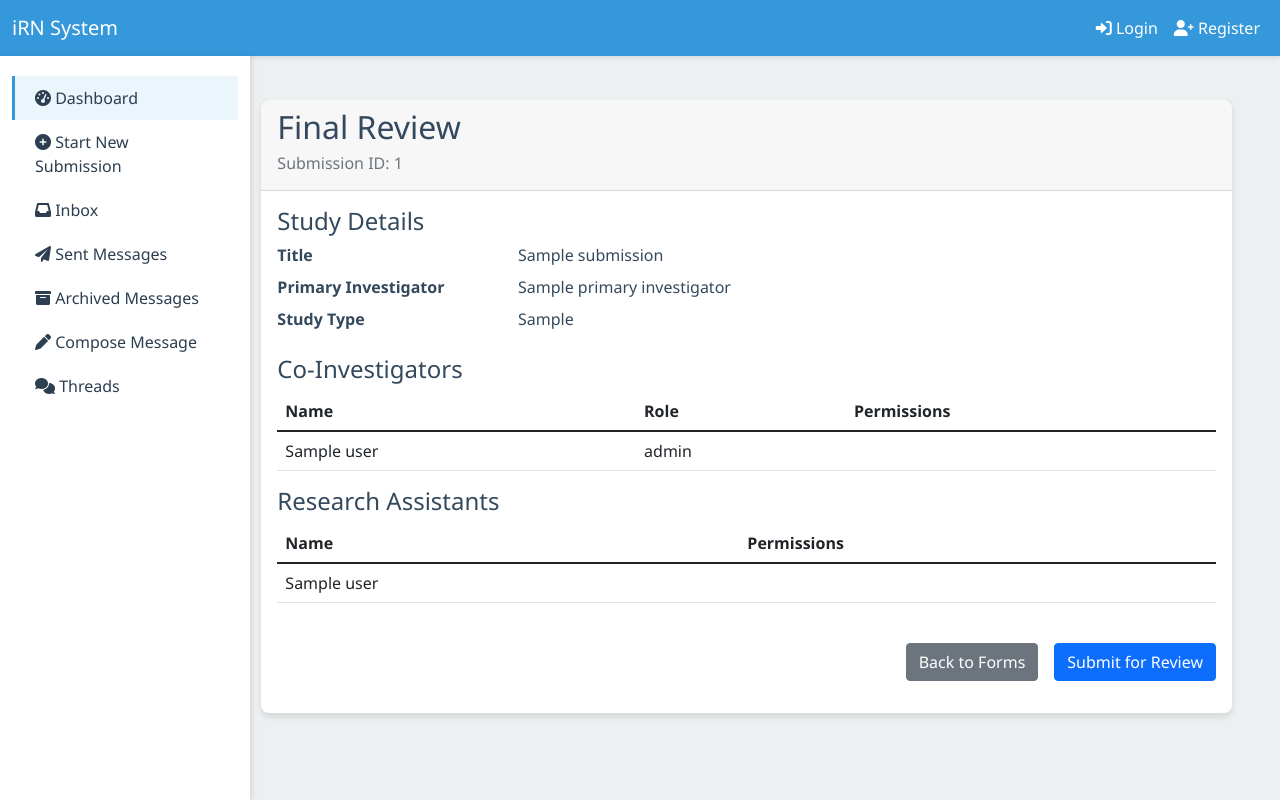
After one commit to IyadSultan/IRN3, a Django app: template submission/templates/submission/final_review.html in a window 1280 px wide. The commit adds this page. Run offline with Django 5.2, Linux system fonts and the light colour scheme; the template is opened without the code that fills it: most values are stand-ins (such as "Sample title", 1, 10 or a date in 2020); parts of the project's set-up code (start-up, migrations or seed data) failed here and were passed over; some libraries are stand-ins or nearby versions.

Commit message:
slight modifications to submission

```diff
--- /dev/null
+++ b/submission/templates/submission/final_review.html
@@ -0,0 +1,86 @@
+{% extends 'users/base.html' %}
+{% load crispy_forms_tags %}
+
+{% block title %}Final Review - {{ submission.title }}{% endblock %}
+
+{% block content %}
+<div class="container mt-4">
+    <div class="card">
+        <div class="card-header">
+            <h2>Final Review</h2>
+            <h6 class="text-muted">Submission ID: {{ submission.temporary_id }}</h6>
+        </div>
+        <div class="card-body">
+            <h4>Study Details</h4>
+            <dl class="row">
+                <dt class="col-sm-3">Title</dt>
+                <dd class="col-sm-9">{{ submission.title }}</dd>
+
+                <dt class="col-sm-3">Primary Investigator</dt>
+                <dd class="col-sm-9">{{ submission.primary_investigator.get_full_name }}</dd>
+
+                <dt class="col-sm-3">Study Type</dt>
+                <dd class="col-sm-9">{{ submission.study_type }}</dd>
+            </dl>
+
+            <h4>Co-Investigators</h4>
+            <div class="table-responsive">
+                <table class="table">
+                    <thead>
+                        <tr>
+                            <th>Name</th>
+                            <th>Role</th>
+                            <th>Permissions</th>
+                        </tr>
+                    </thead>
+                    <tbody>
+                        {% for ci in coinvestigators %}
+                        <tr>
+                            <td>{{ ci.user.get_full_name }}</td>
+                            <td>{{ ci.role_in_study }}</td>
+                            <td>
+                                {% if ci.can_submit %}Can Submit{% endif %}
+                                {% if ci.can_edit %}Can Edit{% endif %}
+                                {% if ci.can_view_communications %}Can View Communications{% endif %}
+                            </td>
+                        </tr>
+                        {% endfor %}
+                    </tbody>
+                </table>
+            </div>
+
+            <h4>Research Assistants</h4>
+            <div class="table-responsive">
+                <table class="table">
+                    <thead>
+                        <tr>
+                            <th>Name</th>
+                            <th>Permissions</th>
+                        </tr>
+                    </thead>
+                    <tbody>
+                        {% for ra in research_assistants %}
+                        <tr>
+                            <td>{{ ra.user.get_full_name }}</td>
+                            <td>
+                                {% if ra.can_submit %}Can Submit{% endif %}
+                                {% if ra.can_edit %}Can Edit{% endif %}
+                                {% if ra.can_view_communications %}Can View Communications{% endif %}
+                            </td>
+                        </tr>
+                        {% endfor %}
+                    </tbody>
+                </table>
+            </div>
+
+            <form method="post" class="mt-4">
+                {% csrf_token %}
+                <div class="d-grid gap-2 d-md-flex justify-content-md-end">
+                    <button type="submit" name="action" value="back" class="btn btn-secondary me-md-2">Back to Forms</button>
+                    <button type="submit" name="action" value="submit" class="btn btn-primary">Submit for Review</button>
+                </div>
+            </form>
+        </div>
+    </div>
+</div>
+{% endblock %}
--- a/submission/urls.py
+++ b/submission/urls.py
@@ -14,4 +14,7 @@ urlpatterns = [
     path('<int:submission_id>/research-assistant/', views.add_research_assistant, name='add_research_assistant'),
     path('<int:submission_id>/coinvestigator/', views.add_coinvestigator, name='add_coinvestigator'),
     path('<int:submission_id>/forms/', views.submission_forms, name='submission_forms'),
+    path('<int:submission_id>/update-coinvestigator-order/',
+         views.update_coinvestigator_order,
+         name='update_coinvestigator_order'),
 ]
```
Also changed, not shown: submission/templates/submission/add_coinvestigator.html (+51 -5 lines), submission/views.py (+22 -1 lines), db.sqlite3, submission/models.py (line endings or trailing spaces).
